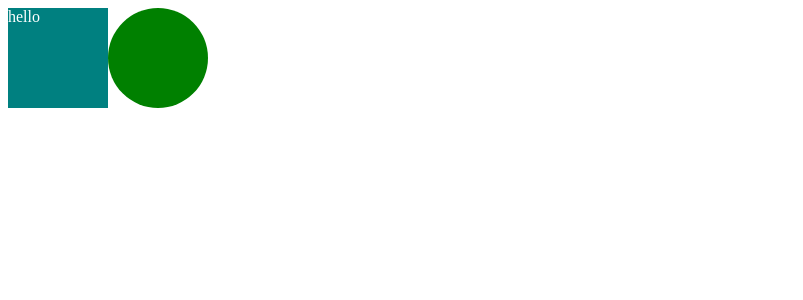
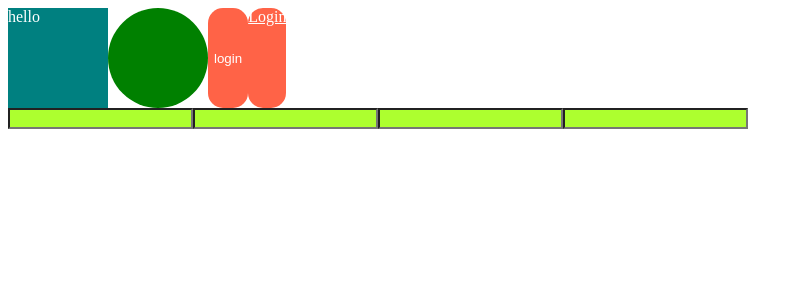
Before and after one commit to gaeguriBanchan/react-refresh, a React (Create React App) app: page / in a window 1280 px wide. Shown: the top 300 px of the page, without its empty margins (0-803 px from the left). Built offline with nearby package versions, Linux system fonts and the light colour scheme.

Commit message:
styled-components 2

```diff
--- a/src/App.js
+++ b/src/App.js
@@ -13,18 +13,39 @@
   border-radius: 50px;
 `;
 
+const Btn = styled.button`
+  color: white;
+  background-color: tomato;
+  border: 0;
+  border-radius: 15px;
+`;
+
 const Text = styled.span`
   color: white;
 `;
 
+const Input = styled.input.attrs({ required: true, minLength: 10 })`
+  background-color: greenyellow;
+`;
+
 function App() {
   return (
+    <>
       <Father>
         <Box bgColor="teal">
           <Text>hello</Text>
         </Box>
         <Circle bgColor="green"></Circle>
+        <Btn>login</Btn>
+        <Btn as="a" href="/">
+          Login
+        </Btn>
       </Father>
+      <Input></Input>
+      <Input></Input>
+      <Input></Input>
+      <Input></Input>
+    </>
   );
 }
 
```
Lines whose indentation alone changed are shown as unchanged.
